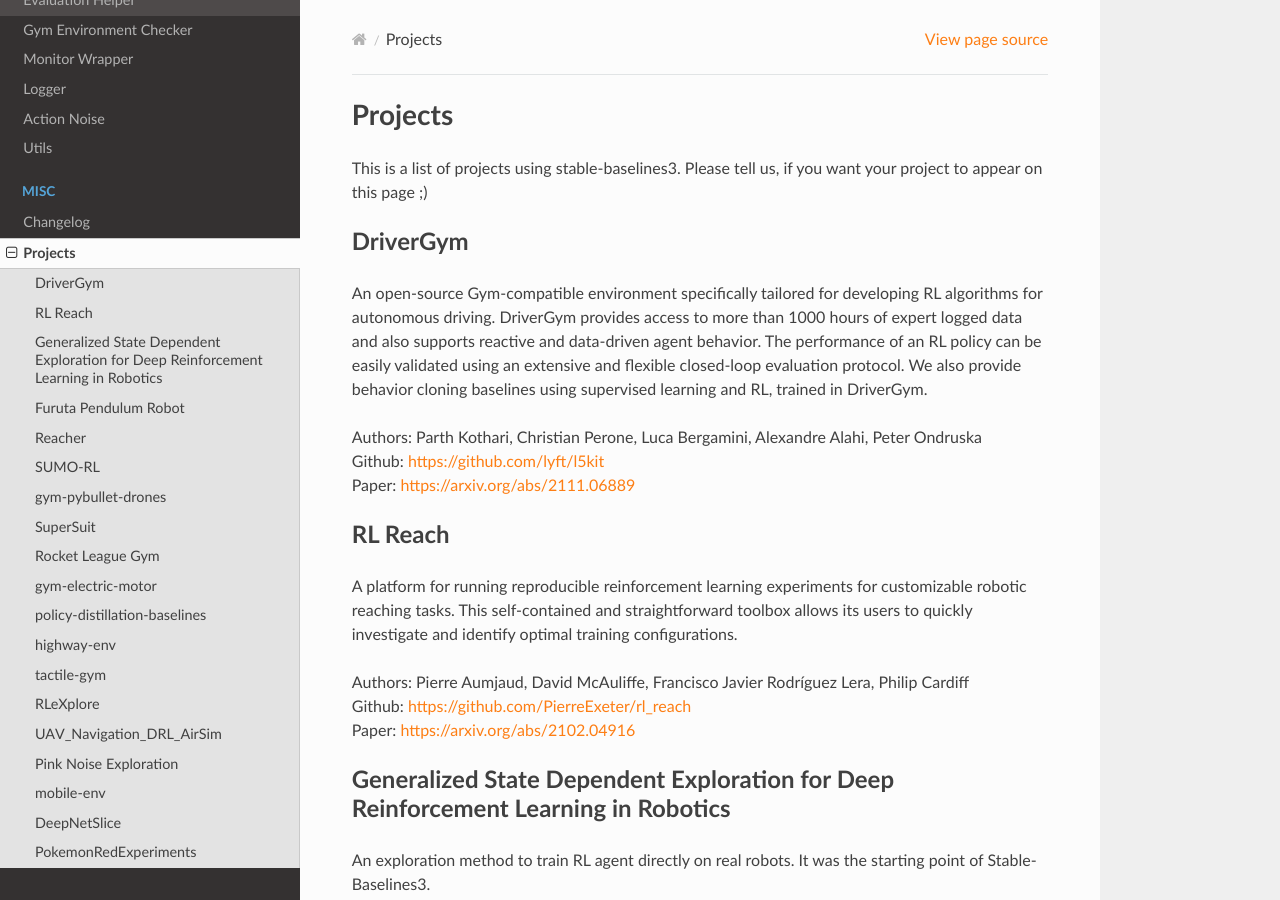
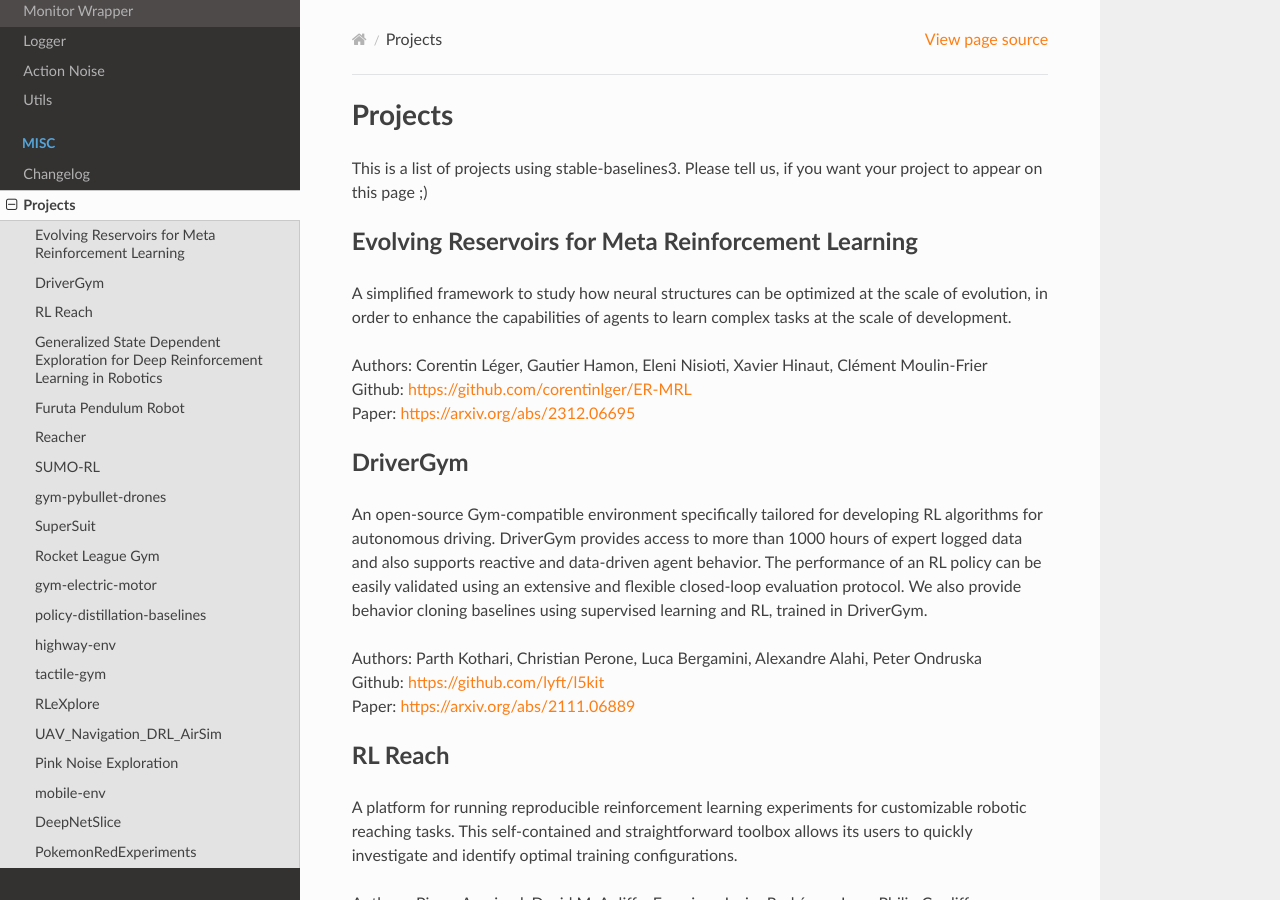
Before and after one commit to DLR-RM/stable-baselines3, a Sphinx documentation site: the page built from docs/misc/projects.rst, in a window 1280 px wide and 900 px high. Built offline with Sphinx 7.4.7 and the Read the Docs theme 2.0.0, drawn with Linux system fonts in a browser that asks for light colours; pages that are not in the unit, such as notebooks, are missing from menus.

Commit message:
Add ER_MRL

```diff
--- a/docs/misc/projects.rst
+++ b/docs/misc/projects.rst
@@ -5,6 +5,17 @@
 
 This is a list of projects using stable-baselines3.
 Please tell us, if you want your project to appear on this page ;)
+
+
+Evolving Reservoirs for Meta Reinforcement Learning
+---------
+
+A simplified framework to study how neural structures can be optimized at the scale of evolution, in order to enhance the capabilities of agents to learn complex tasks at the scale of development.
+
+| Authors: Corentin Léger, Gautier Hamon, Eleni Nisioti, Xavier Hinaut, Clément Moulin-Frier
+| Github: https://github.com/corentinlger/ER-MRL
+| Paper: https://arxiv.org/abs/2312.06695
+
 
 DriverGym
 ---------
```
